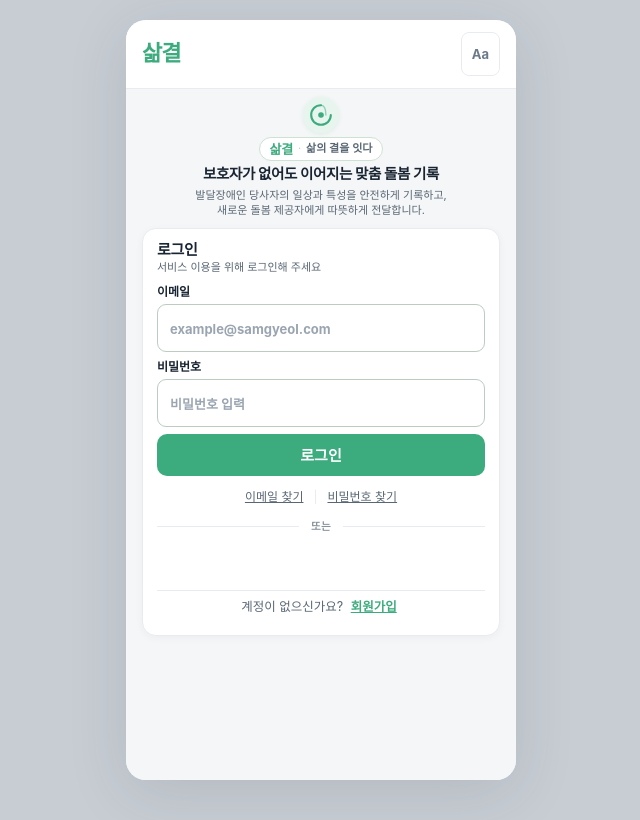
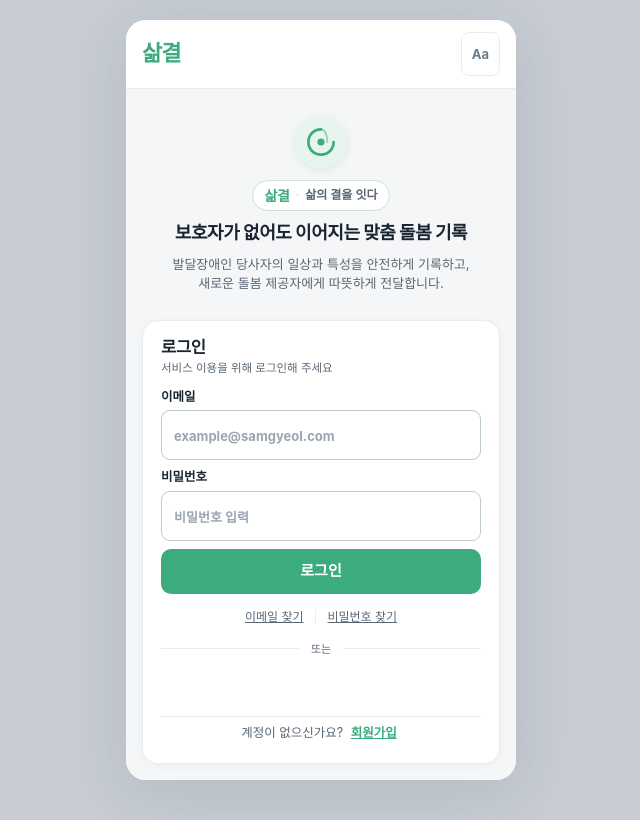
Before and after one commit to PIC-2-team/PIC-2-team-project, a React (Vite) app in the folder frontend/: page / in a window 1280 px wide. Shown: the whole page, without its empty margins (319-959 px from the left). Built offline with nearby package versions, Linux system fonts and the light colour scheme; no server answers.

Commit message:
fix: 로그인 화면 서비스 설명 볼륨 확대 및 전체 화면 균형 배치

```diff
--- a/frontend/src/pages/LoginPage.module.css
+++ b/frontend/src/pages/LoginPage.module.css
@@ -6,8 +6,8 @@
   margin: 0 auto;
   background: #f5f6f7;
   color: var(--ink);
-  font-size: 14px;
-  line-height: 1.4;
+  font-size: 15px;
+  line-height: 1.5;
   box-sizing: border-box;
   overflow-y: hidden;
   display: flex;
@@ -17,11 +17,11 @@
 .content {
   display: flex;
   flex-direction: column;
-  gap: 8px;
-  padding: 6px 16px 12px;
   box-sizing: border-box;
   height: 100%;
-  justify-content: flex-start;
+  justify-content: space-between;
+  padding: 12px 16px 16px;
+  gap: 12px;
 }
 
 /* 브랜드 히어로 섹션 */
@@ -30,34 +30,36 @@
   flex-direction: column;
   align-items: center;
   text-align: center;
-  padding: 2px 0;
-  gap: 4px;
+  justify-content: center;
+  flex: 1;
+  gap: 10px;
+  padding: 6px 0;
 }
 
 .heroLogoCircle {
-  width: 36px;
-  height: 36px;
+  width: 52px;
+  height: 52px;
   border-radius: 50%;
   background: #e8f5ee;
   display: flex;
   align-items: center;
   justify-content: center;
-  box-shadow: 0 1px 4px rgba(60, 171, 126, 0.12);
-  margin-bottom: 0;
+  box-shadow: 0 2px 8px rgba(60, 171, 126, 0.15);
+  margin-bottom: 2px;
 }
 
 .heroBadge {
   display: inline-flex;
   align-items: center;
-  gap: 5px;
-  padding: 2px 10px;
+  gap: 6px;
+  padding: 4px 12px;
   background: white;
   border: 1px solid #cde2d3;
-  border-radius: 16px;
+  border-radius: 20px;
 }
 
 .brandName {
-  font-size: 13px;
+  font-size: 14px;
   font-weight: 800;
   color: var(--green);
   letter-spacing: -0.3px;
@@ -65,29 +67,29 @@
 
 .badgeDivider {
   color: #bdccc1;
-  font-size: 11px;
+  font-size: 12px;
 }
 
 .brandSlogan {
-  font-size: 11px;
+  font-size: 12px;
   color: var(--muted);
   font-weight: 600;
 }
 
 .heroTitle {
   margin: 0;
-  font-size: 14.5px;
+  font-size: 18px;
   font-weight: 800;
-  line-height: 1.3;
-  letter-spacing: -0.3px;
+  line-height: 1.35;
+  letter-spacing: -0.4px;
   color: var(--ink);
   word-break: keep-all;
 }
 
 .heroDescription {
   margin: 0;
-  font-size: 11px;
-  line-height: 1.35;
+  font-size: 13px;
+  line-height: 1.48;
   color: var(--muted);
   word-break: keep-all;
 }
@@ -149,33 +151,33 @@
 .loginCard {
   display: flex;
   flex-direction: column;
-  gap: 8px;
-  padding: 12px 14px 14px;
+  gap: 10px;
+  padding: 16px 18px 16px;
   background: white;
   border: 1px solid var(--line);
-  border-radius: 14px;
-  box-shadow: 0 2px 8px rgba(0, 0, 0, 0.04);
+  border-radius: 16px;
+  box-shadow: 0 2px 10px rgba(0, 0, 0, 0.04);
   box-sizing: border-box;
 }
 
 .heading {
   display: flex;
   flex-direction: column;
-  gap: 1px;
+  gap: 2px;
 }
 
 .heading h2 {
   margin: 0;
-  font-size: 15px;
+  font-size: 16.5px;
   font-weight: 800;
-  line-height: 1.25;
+  line-height: 1.3;
   letter-spacing: -0.3px;
   color: var(--ink);
 }
 
 .subheading {
   margin: 0;
-  font-size: 11px;
+  font-size: 11.5px;
   color: var(--muted);
 }
 
@@ -201,14 +203,14 @@
 .form {
   display: flex;
   flex-direction: column;
-  gap: 7px;
+  gap: 8px;
 }
 
 .form label {
   display: flex;
   flex-direction: column;
-  gap: 3px;
-  font-size: 12px;
+  gap: 4px;
+  font-size: 12.5px;
   font-weight: 650;
   color: var(--ink);
 }
@@ -216,14 +218,14 @@
 .form input {
   width: 100%;
   min-width: 0;
-  min-height: 38px;
+  min-height: 40px;
   padding: 8px 12px;
   border: 1.5px solid #d0d7de;
-  border-radius: 8px;
+  border-radius: 9px;
   background: white;
   color: var(--ink);
   font: inherit;
-  font-size: 13.5px;
+  font-size: 14px;
   box-sizing: border-box;
   transition: border-color 0.15s ease, box-shadow 0.15s ease;
 }
@@ -267,8 +269,8 @@
 
 /* 사각형 규격 CTA 버튼 */
 .submit {
-  min-height: 42px;
-  padding: 10px 16px;
+  min-height: 44px;
+  padding: 11px 16px;
   border: 0;
   border-radius: 10px;
   background: var(--green);
--- a/frontend/src/pages/LoginPage.tsx
+++ b/frontend/src/pages/LoginPage.tsx
@@ -192,7 +192,7 @@ export function LoginPage() {
           {/* 브랜드 히어로 섹션 */}
           <section className={styles.heroSection}>
             <div className={styles.heroLogoCircle} aria-hidden="true">
-              <svg width="28" height="28" viewBox="0 0 40 40" fill="none">
+              <svg width="36" height="36" viewBox="0 0 40 40" fill="none">
                 <path d="M20 6C12 6 6 12 6 20s6 14 14 14 14-6 14-14" stroke="#3CAB7E" strokeWidth="3" strokeLinecap="round" fill="none" />
                 <path d="M20 6c4 0 7 5 7 14" stroke="#3CAB7E" strokeWidth="2" strokeLinecap="round" fill="none" opacity="0.5" />
                 <circle cx="20" cy="20" r="4" fill="#3CAB7E" />
```
